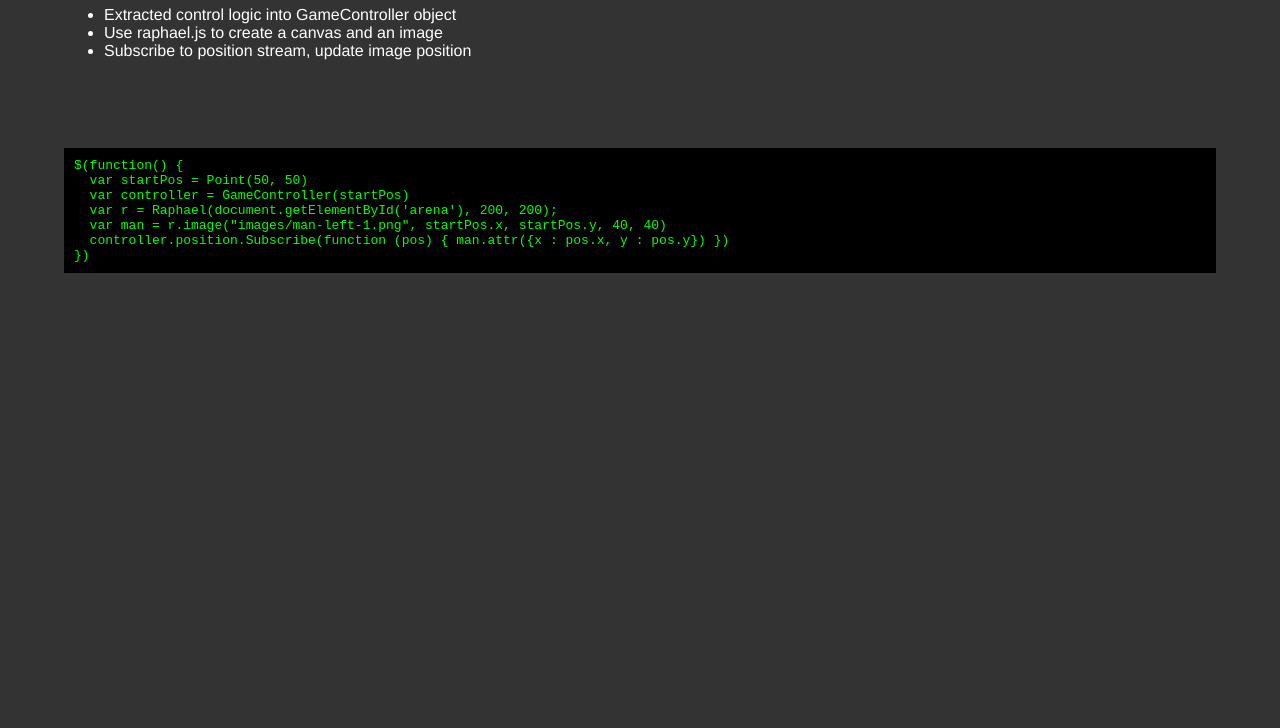
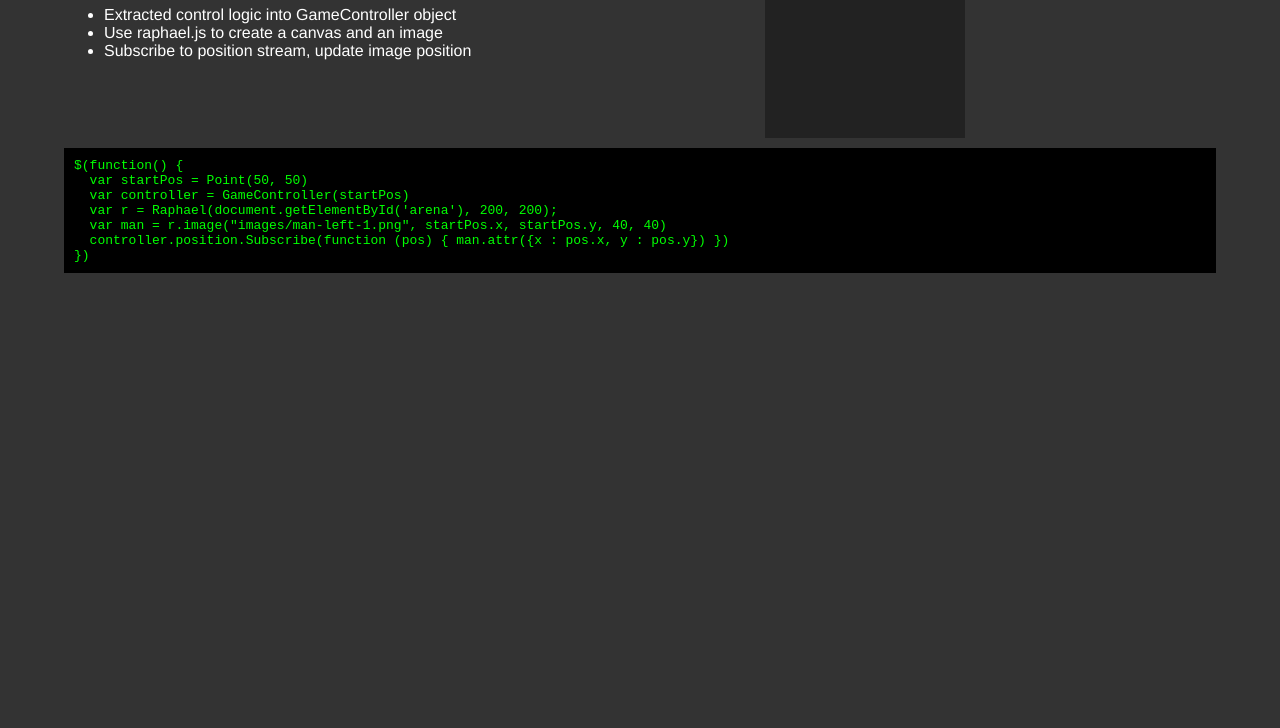
Before and after one commit to raimohanska/rxjs-presentation, a plain HTML site: page 5.html in a window 1280 px wide. Shown: the part 72-800 px from the top of the page. Drawn offline with Linux system fonts and the light colour scheme.

Commit message:
css tuning

```diff
--- a/devday-rx.css
+++ b/devday-rx.css
@@ -5,9 +5,9 @@ body { font-family : Helvetica, Arial, Courier;
       }
 sidebar { position:absolute; left:520px; top:20px; padding : 10px;}
 #links { margin-top : 15px;}
-#arena { width: 200px; height: 200px;}
 h1 { margin-top: 20px; }
 pre { color: #0f0; background: #000; text-align: left; padding: 10px; }
 #content { float : left; width: 60%; margin-bottom: 10px;}
 #src { clear : both; }
-#demo { float : left; width : 30%; margin: 10px;}
+#demo { float : left; width : 200px; height: 200px; margin: 10px;
+        background: #222;}
```
